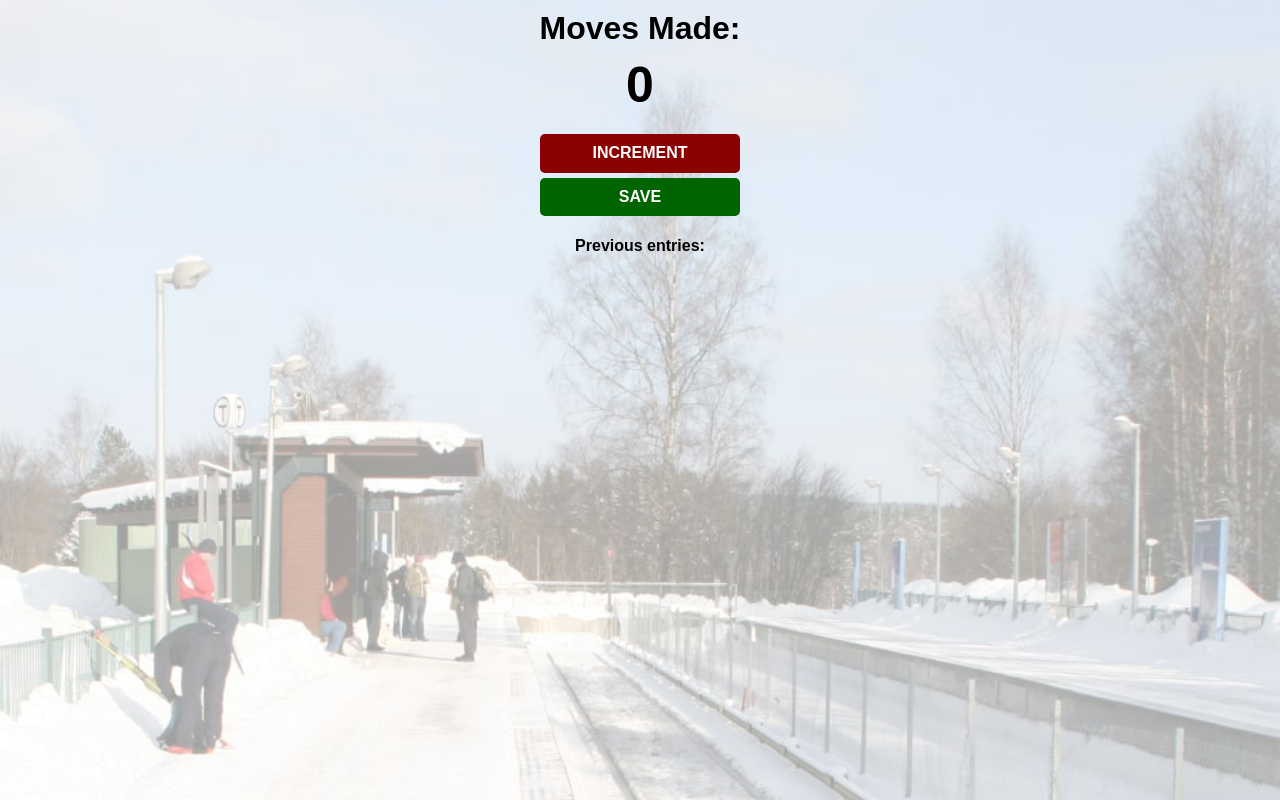
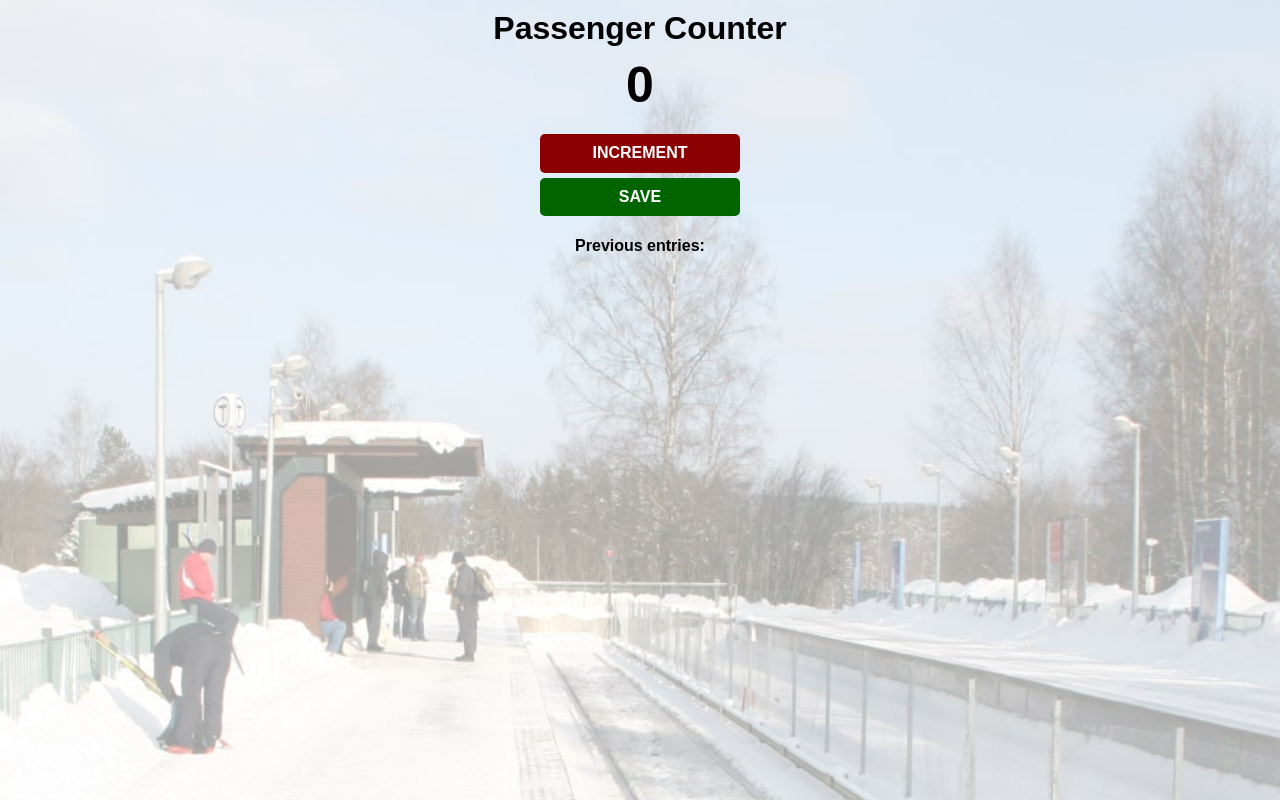
Before and after one commit to gspider8/passenger-counter, a plain HTML site: page index.html in a window 1280 px wide. Drawn offline with nearby package versions, Linux system fonts and the light colour scheme.

Commit message:
Update to page title

```diff
--- a/index.html
+++ b/index.html
@@ -4,7 +4,7 @@
     </head>
     <body>
         <div>
-            <h1>Moves Made:</h1>
+            <h1>Passenger Counter</h1>
             <h2 id="count-el">0</h2>
             <button id="increment-btn" onclick="increment()">INCREMENT</button>
             <button id="save-btn" onclick="save()">SAVE</button>
```
